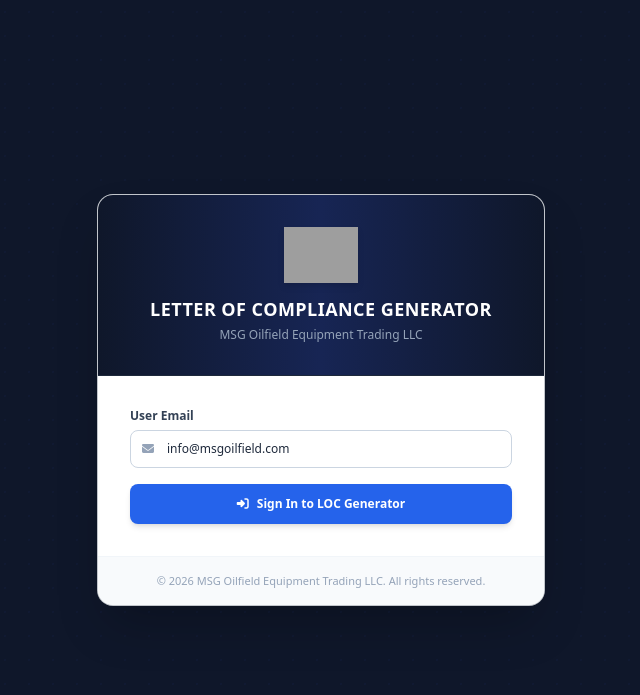
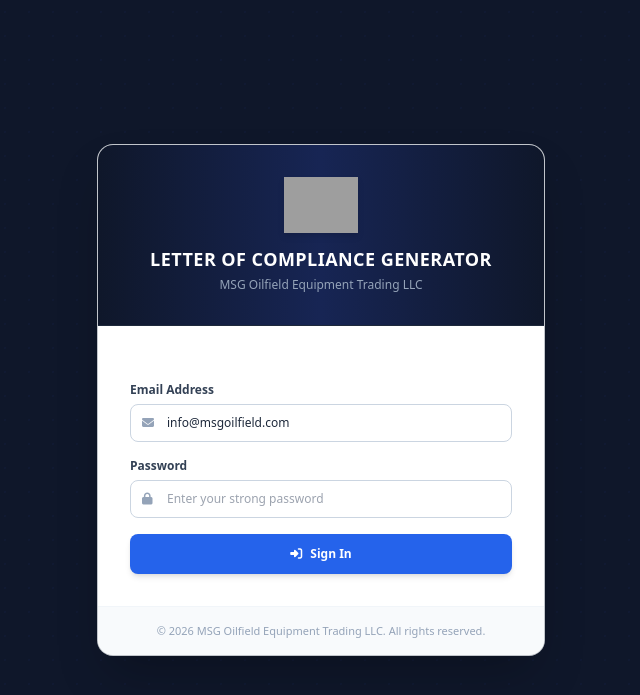
Before and after one commit to prinsoncrdz/MSG1, a Flask app: page /login in a window 1280 px wide. Shown: the top 695 px of the page, without its empty margins (319-959 px from the left). Run offline with Flask 3, Linux system fonts and the light colour scheme; some libraries are stand-ins or nearby versions; grey boxes are pictures that could not be loaded.

Commit message:
Update strong password authentication for info@msgoilfield.com

```diff
--- a/app.py
+++ b/app.py
@@ -12,7 +12,9 @@ app = Flask(__name__)
 app.secret_key = os.environ.get('SECRET_KEY', 'msg-oilfield-loc-secret-key-2026')
 app.config['MAX_CONTENT_LENGTH'] = 16 * 1024 * 1024  # 16 MB max upload
 
+# Strong production login credentials
 DEFAULT_USER_EMAIL = "info@msgoilfield.com"
+STRONG_PASSWORD = os.environ.get('MSG_PASSWORD', 'MSG@Oilfield#2026!')
 
 def login_required(f):
     @wraps(f)
@@ -33,12 +35,15 @@ def login():
 @app.route('/api/login', methods=['POST'])
 def api_login():
     data = request.get_json() or {}
-    email = data.get('email', '').strip() or DEFAULT_USER_EMAIL
+    email = data.get('email', '').strip()
+    password = data.get('password', '').strip()
 
-    # Simple 1-click seamless login
-    session['user_logged_in'] = True
-    session['user_email'] = email
-    return jsonify({'success': True, 'redirect': '/'})
+    if email.lower() == DEFAULT_USER_EMAIL.lower() and password == STRONG_PASSWORD:
+        session['user_logged_in'] = True
+        session['user_email'] = DEFAULT_USER_EMAIL
+        return jsonify({'success': True, 'redirect': '/'})
+    else:
+        return jsonify({'success': False, 'error': 'Invalid email or password.'}), 401
 
 @app.route('/logout')
 def logout():
--- a/templates/login.html
+++ b/templates/login.html
@@ -34,25 +34,43 @@
         <!-- Login Card Body -->
         <div class="p-6 sm:p-8 space-y-6">
 
-            <!-- Direct Sign In Form -->
+            <!-- Error Alert -->
+            <div id="login-error" class="hidden bg-red-50 border border-red-200 text-red-700 text-xs p-3 rounded-lg flex items-center space-x-2">
+                <i class="fa-solid fa-circle-exclamation text-red-500"></i>
+                <span id="login-error-msg">Invalid email or password.</span>
+            </div>
+
+            <!-- Secure Login Form -->
             <form onsubmit="handleLogin(event)" class="space-y-4">
                 <div>
-                    <label class="block text-xs font-semibold text-slate-700 mb-1.5">User Email</label>
+                    <label class="block text-xs font-semibold text-slate-700 mb-1.5">Email Address</label>
                     <div class="relative">
                         <div class="absolute inset-y-0 left-0 pl-3 flex items-center pointer-events-none text-slate-400">
                             <i class="fa-solid fa-envelope text-xs"></i>
                         </div>
-                        <input type="email" id="email"
+                        <input type="email" id="email" required
                                value="{{ email }}"
                                class="w-full text-xs pl-9 pr-3 py-2.5 border border-slate-300 rounded-lg focus:ring-2 focus:ring-blue-600 focus:border-blue-600 focus:outline-none"
                                placeholder="info@msgoilfield.com">
                     </div>
                 </div>
 
+                <div>
+                    <label class="block text-xs font-semibold text-slate-700 mb-1.5">Password</label>
+                    <div class="relative">
+                        <div class="absolute inset-y-0 left-0 pl-3 flex items-center pointer-events-none text-slate-400">
+                            <i class="fa-solid fa-lock text-xs"></i>
+                        </div>
+                        <input type="password" id="password" required
+                               class="w-full text-xs pl-9 pr-3 py-2.5 border border-slate-300 rounded-lg focus:ring-2 focus:ring-blue-600 focus:border-blue-600 focus:outline-none"
+                               placeholder="Enter your strong password">
+                    </div>
+                </div>
+
                 <button type="submit"
                         class="w-full py-3 text-xs font-bold text-white bg-blue-600 hover:bg-blue-700 rounded-lg shadow-md hover:shadow-lg transition flex items-center justify-center space-x-2">
                     <i class="fa-solid fa-right-to-bracket"></i>
-                    <span>Sign In to LOC Generator</span>
+                    <span>Sign In</span>
                 </button>
             </form>
 
@@ -67,21 +85,29 @@
     <script>
         function handleLogin(e) {
             e.preventDefault();
-            const email = document.getElementById('email').value || "{{ email }}";
+            const email = document.getElementById('email').value;
+            const password = document.getElementById('password').value;
+            const errorDiv = document.getElementById('login-error');
+
+            errorDiv.classList.add('hidden');
 
             fetch('/api/login', {
                 method: 'POST',
                 headers: { 'Content-Type': 'application/json' },
-                body: JSON.stringify({ email: email })
+                body: JSON.stringify({ email: email, password: password })
             })
             .then(res => res.json())
             .then(data => {
                 if (data.success) {
                     window.location.href = data.redirect || '/';
+                } else {
+                    document.getElementById('login-error-msg').innerText = data.error || 'Invalid email or password.';
+                    errorDiv.classList.remove('hidden');
                 }
             })
             .catch(err => {
-                window.location.href = '/';
+                document.getElementById('login-error-msg').innerText = 'Connection error. Please try again.';
+                errorDiv.classList.remove('hidden');
             });
         }
     </script>
```
